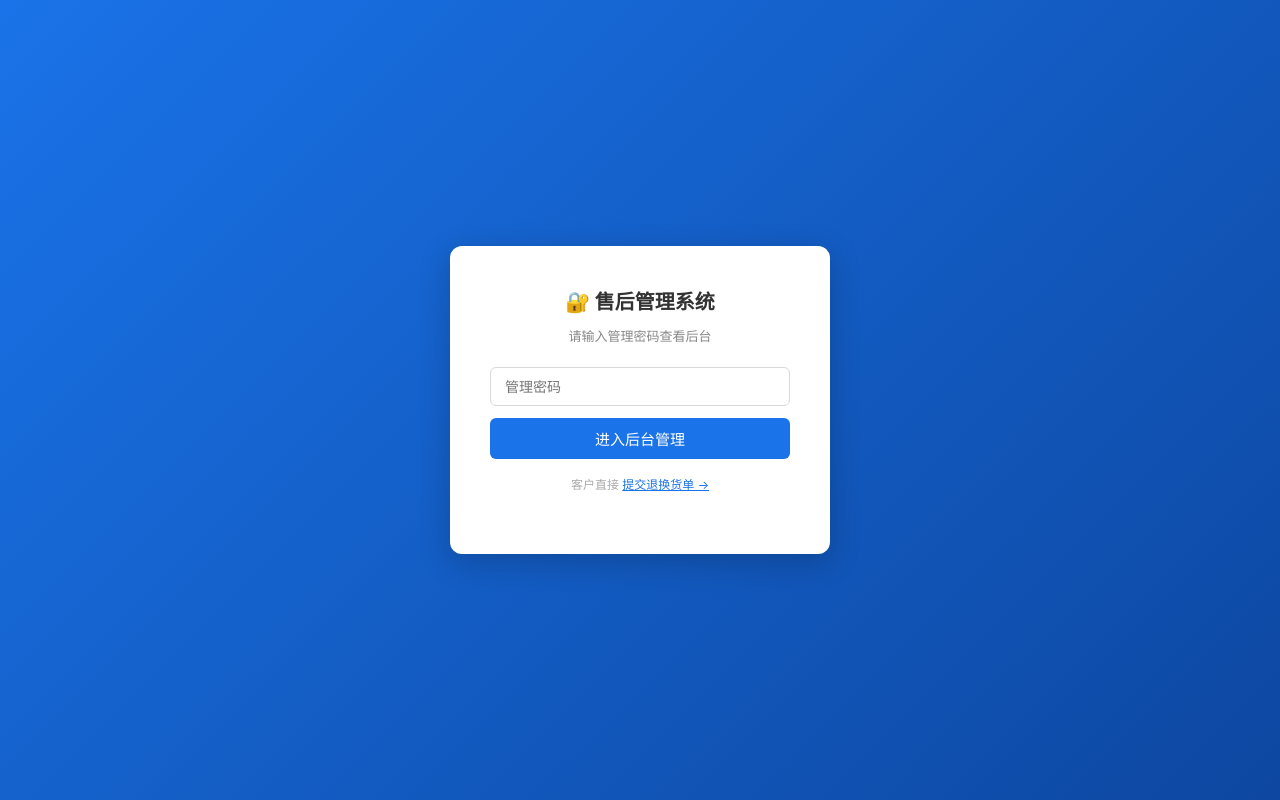
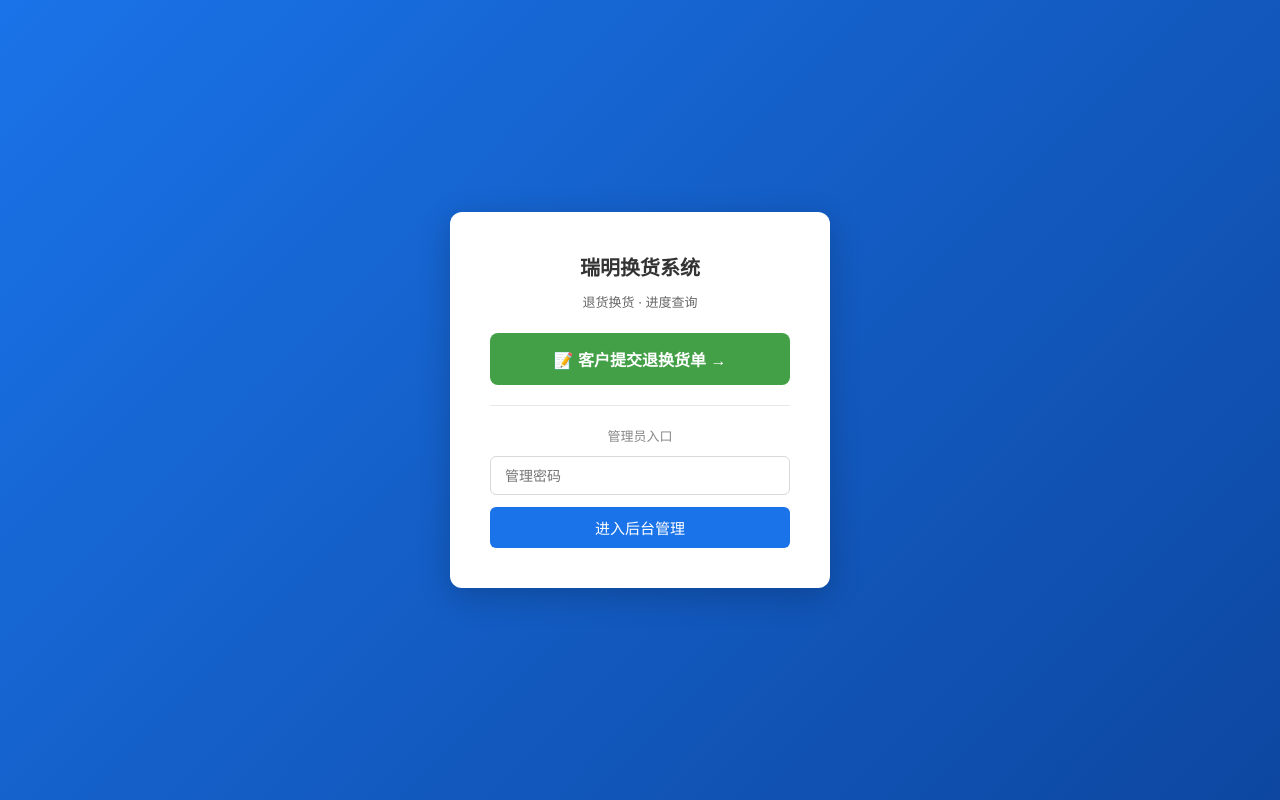
Before and after one commit to 2493632120-maker/return-system, a website: page public/index.html in a window 1280 px wide. Drawn offline with Linux system fonts and the light colour scheme.

Commit message:
Rename to 瑞明换货系统, guest button main

```diff
--- a/public/index.html
+++ b/public/index.html
@@ -114,19 +114,21 @@ tbody tr:hover{background:#f8fbff}
 <!-- 登录页 -->
 <div class="login-wrap" id="loginPage">
   <div class="login-box">
-    <h2>🔐 售后管理系统</h2>
-    <p>请输入管理密码查看后台</p>
+    <h2>瑞明换货系统</h2>
+    <p style="margin-bottom:20px;font-size:13px;color:#666">退货换货 · 进度查询</p>
+    <button style="width:100%;padding:14px;background:#43a047;color:#fff;border:none;border-radius:8px;font-size:16px;cursor:pointer;font-weight:600;margin-bottom:20px" onclick="guestMode()">📝 客户提交退换货单 →</button>
+    <hr style="border:none;border-top:1px solid #e8e8e8;margin-bottom:20px">
+    <p style="text-align:center;font-size:13px;color:#888;margin-bottom:10px">管理员入口</p>
     <input type="password" id="adminPwd" placeholder="管理密码" onkeydown="if(event.key==='Enter')adminLogin()">
     <button class="login-btn" onclick="adminLogin()">进入后台管理</button>
     <div class="login-error" id="loginError">密码错误，请重试</div>
-    <p style="margin-top:16px;font-size:12px;color:#aaa">客户直接 <a href="javascript:void(0)" onclick="guestMode()" style="color:#1a73e8">提交退换货单 →</a></p>
   </div>
 </div>
 
 <!-- 主界面 -->
 <div id="mainApp" style="display:none">
   <div class="header" id="appHeader">
-    <h1>📦 换货退货管理系统</h1>
+    <h1>📦 瑞明换货系统</h1>
     <div class="header-right" id="headerRight"></div>
   </div>
   <div class="guest-banner" id="guestBanner" style="display:none">👤 提交模式 — 你的数据提交后管理员可见</div>
```
